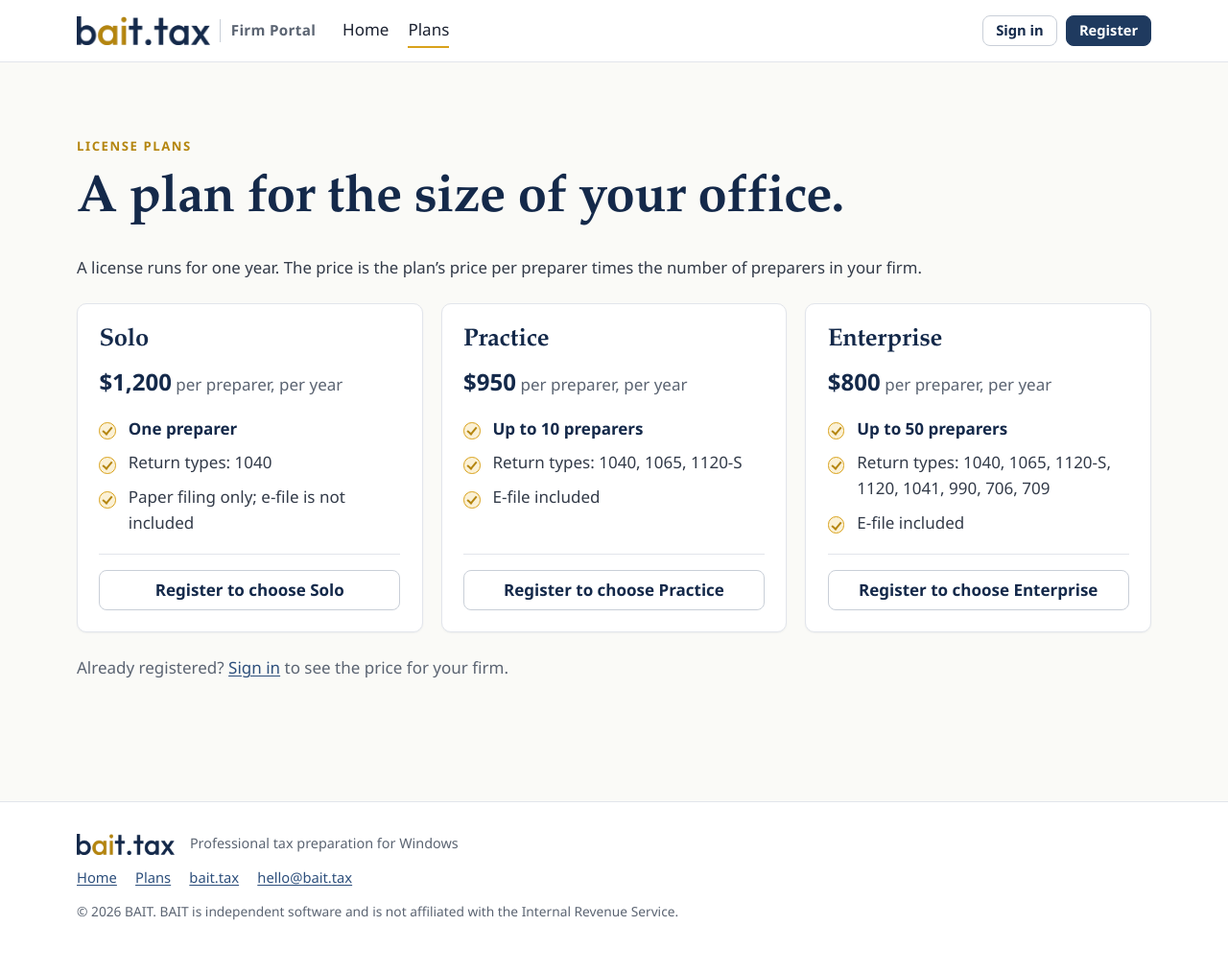
After one commit to baileylburke/bait-firm-portal, a Node server app: page /plans in a window 1280 px wide. The commit adds this page. Shown: the whole page at 96% size. Run offline with Node 20, Linux system fonts and the light colour scheme.

Commit message:
License plans and plan selection

```diff
--- a/controllers/authController.js
+++ b/controllers/authController.js
@@ -3,6 +3,7 @@ const firmService = require('../services/firmService');
 const { startSession, endSession, setFlash } = require('../middleware/session');
 
 const HOME = '/';
+const PLANS = '/plans';
 
 function renderRegister(res, { status = 200, values = {}, errors = {} } = {}) {
   res.status(status).render('register', {
@@ -58,8 +59,8 @@ async function register(req, res, next) {
     }
 
     await startSession(req, result.firm);
-    setFlash(req, 'ok', `Welcome, ${result.firm.name}. Your firm account is ready.`);
-    res.redirect(HOME);
+    setFlash(req, 'ok', `Welcome, ${result.firm.name}. Your firm account is ready. Choose a license plan to continue.`);
+    res.redirect(PLANS);
   } catch (err) {
     next(err);
   }
--- /dev/null
+++ b/controllers/planController.js
@@ -0,0 +1,57 @@
+// Load plans and handle plan selection through LicenseService
+const licenseService = require('../services/licenseService');
+const { setFlash } = require('../middleware/session');
+const { money } = require('../middleware/viewHelpers');
+
+const PLANS = '/plans';
+
+async function renderPlans(req, res, { status = 200, refusal = null } = {}) {
+  const [plans, current] = await Promise.all([
+    licenseService.plansFor(req.firm),
+    req.firm ? licenseService.currentLicenseOf(req.firm) : null,
+  ]);
+
+  res.status(status).render('plans', {
+    pageTitle: 'License plans',
+    active: 'plans',
+    plans,
+    current,
+    refusal,
+  });
+}
+
+// GET /plans
+async function showPlans(req, res, next) {
+  try {
+    await renderPlans(req, res);
+  } catch (err) {
+    next(err);
+  }
+}
+
+// POST /plans/choose
+async function choosePlan(req, res, next) {
+  try {
+    const { ok, values } = req.validated;
+    if (!ok) {
+      return await renderPlans(req, res, { status: 422, refusal: 'Choose one of the listed plans.' });
+    }
+
+    const result = await licenseService.choosePlan(req.firm, values.planId);
+    if (!result.ok) {
+      // Show the reason returned by the service
+      return await renderPlans(req, res, { status: 409, refusal: result.reason });
+    }
+
+    const { plan, price, replacedPlan } = result;
+    const message = replacedPlan
+      ? `Your firm changed from the ${replacedPlan.name} plan to the ${plan.name} plan: ${money(price)} a year.`
+      : `Your firm now has the ${plan.name} plan: ${money(price)} a year.`;
+    setFlash(req, 'ok', message);
+    res.redirect(PLANS);
+  } catch (err) {
+    next(err);
+  }
+}
+
+module.exports = { showPlans, choosePlan };
--- /dev/null
+++ b/middleware/viewHelpers.js
@@ -0,0 +1,18 @@
+// Formatting helpers shared through app.locals
+
+// Format whole dollar prices
+function money(amount) {
+  return `$${Number(amount).toLocaleString('en-US', { maximumFractionDigits: 0 })}`;
+}
+
+// Format dates for display
+function shortDate(date) {
+  return new Date(date).toLocaleDateString('en-US', { year: 'numeric', month: 'short', day: 'numeric' });
+}
+
+// Format a count with a singular or plural label
+function plural(count, word) {
+  return `${count} ${word}${count === 1 ? '' : 's'}`;
+}
+
+module.exports = { money, shortDate, plural };
--- a/public/css/site.css
+++ b/public/css/site.css
@@ -170,6 +170,25 @@ form.inline { display: inline; margin: 0; }
 .checks.light li::before { background: rgba(217, 162, 27, 0.18); }
 .checks.light li::after { border-color: var(--gold); }
 
+/* plans */
+.plans { align-items: stretch; }
+.plan { display: flex; flex-direction: column; padding-bottom: 1.4rem; }
+.plan.current { border-color: var(--gold); box-shadow: 0 0 0 2px var(--gold-soft), 0 1px 2px rgba(20, 41, 74, 0.05); }
+.plan-head { display: flex; align-items: center; justify-content: space-between; gap: 0.6rem; flex-wrap: wrap; }
+.plan-head h2 { font-size: 1.6rem; margin: 0; }
+.plan-head .pill { margin: 0; }
+.plan .plan-rate { margin: 0.6rem 0 1.1rem; color: var(--muted); }
+.plan .plan-rate b { font-size: 1.5rem; color: var(--navy-deep); font-weight: 700; }
+.plan-facts { gap: 0.6rem; margin-bottom: 1.2rem; }
+.plan-foot { margin-top: auto; padding-top: 1rem; border-top: 1px solid var(--line); }
+.plan .plan-price { margin: 0 0 0.9rem; color: var(--ink); }
+.plan-price b { font-size: 1.35rem; color: var(--navy-deep); }
+.plan-price-label { display: block; font-size: 0.78rem; letter-spacing: 0.08em; text-transform: uppercase; color: var(--muted); font-weight: 700; }
+.plan-price-math { display: block; font-size: 0.88rem; color: var(--muted); }
+.plan .plan-note { margin: 0; font-size: 0.92rem; color: var(--muted); }
+.plan .plan-note.warn { color: #6c0a1b; background: var(--err-soft); border-radius: 8px; padding: 0.6rem 0.75rem; }
+.plans-after { margin-top: 1.5rem; color: var(--muted); }
+
 /* forms */
 .form { display: grid; gap: 1rem; margin-top: 1.2rem; }
 .form.boxed { background: var(--white); border: 1px solid var(--line); border-radius: var(--radius); padding: 1.2rem; }
--- a/server.js
+++ b/server.js
@@ -4,6 +4,7 @@ const express = require('express');
 
 const pageRoutes = require('./routes/pageRoutes');
 const authRoutes = require('./routes/authRoutes');
+const planRoutes = require('./routes/planRoutes');
 const dataStore = require('./services/dataStore');
 
 const securityHeaders = require('./middleware/security');
@@ -11,6 +12,7 @@ const requestLogger = require('./middleware/requestLogger');
 const { sessions, flashToView } = require('./middleware/session');
 const { loadCurrentFirm } = require('./middleware/auth');
 const { notFound, errorHandler } = require('./middleware/errorHandlers');
+const viewHelpers = require('./middleware/viewHelpers');
 
 const app = express();
 const PORT = process.env.PORT || 3000;
@@ -26,6 +28,9 @@ app.locals.site = {
   productUrl: 'https://bait.tax',
   contact: 'hello@bait.tax',
 };
+
+// Register shared formatting helpers
+Object.assign(app.locals, viewHelpers);
 
 // middleware
 
@@ -51,6 +56,7 @@ app.use(express.json({ limit: '20kb' }));
 
 app.use('/', pageRoutes);
 app.use('/', authRoutes);
+app.use('/', planRoutes);
 
 // after the routes
 
--- a/views/home.ejs
+++ b/views/home.ejs
@@ -9,11 +9,14 @@
         <h1>One place for your firm’s license, downloads, and support.</h1>
         <p class="lead"><%= site.product %> is professional tax-preparation software for Windows. The Firm Portal is where your office buys its license, downloads each release, and reports what needs to be fixed or added.</p>
         <% if (locals.currentFirm) { %>
+          <div class="cta">
+            <a class="btn primary big" href="/plans">See the license plans</a>
+          </div>
           <p class="status"><span class="pill">Signed in</span> <%= currentFirm.name %> · <%= currentFirm.preparerCount %> <%= currentFirm.preparerCount === 1 ? 'preparer' : 'preparers' %>. Client and return data never leave the firm’s own computers.</p>
         <% } else { %>
           <div class="cta">
             <a class="btn primary big" href="/register">Register your firm</a>
-            <a class="btn ghost big" href="/sign-in">Sign in</a>
+            <a class="btn ghost big" href="/plans">See the plans</a>
           </div>
           <p class="status"><span class="pill">Private preview</span> Client and return data never leave the firm’s own computers.</p>
         <% } %>
--- a/views/partials/footer.ejs
+++ b/views/partials/footer.ejs
@@ -6,6 +6,7 @@
     </div>
     <nav class="foot-links" aria-label="Footer">
       <a href="/">Home</a>
+      <a href="/plans">Plans</a>
       <a href="<%= site.productUrl %>">bait.tax</a>
       <a href="mailto:<%= site.contact %>"><%= site.contact %></a>
     </nav>
--- a/views/partials/nav.ejs
+++ b/views/partials/nav.ejs
@@ -8,6 +8,7 @@
     </a>
     <nav class="links" aria-label="Site">
       <a href="/" class="<%= active === 'home' ? 'on' : '' %>">Home</a>
+      <a href="/plans" class="<%= active === 'plans' ? 'on' : '' %>">Plans</a>
     </nav>
     <div class="actions">
       <% if (firm) { %>
--- /dev/null
+++ b/views/plans.ejs
@@ -0,0 +1,81 @@
+<%- include('partials/header') %>
+<%- include('partials/nav') %>
+<% const firm = locals.currentFirm || null; %>
+<% const isAdmin = Boolean(firm) && firm.role === 'admin'; %>
+
+<main id="main">
+  <section class="section">
+    <div class="wrap">
+      <p class="eyebrow">License plans</p>
+      <h1>A plan for the size of your office.</h1>
+      <p class="lead-sm">A license runs for one year. The price is the plan’s price per preparer times the number of preparers in your firm.</p>
+
+      <% if (refusal) { %>
+        <div class="alert error" role="alert">
+          <p><b>The plan was not changed.</b> <%= refusal %></p>
+        </div>
+      <% } %>
+
+      <% if (firm && !isAdmin) { %>
+        <div class="alert info">
+          <% if (current) { %>
+            <p><b><%= firm.name %></b> has the <b><%= current.plan.name %></b> plan: <%= money(current.price) %> a year for <%= plural(firm.preparerCount, 'preparer') %>. The license started on <%= shortDate(current.license.startDate) %> and runs to <%= shortDate(current.license.expiresOn) %>.</p>
+          <% } else { %>
+            <p><b><%= firm.name %></b> has no license yet. The prices below are for your <%= plural(firm.preparerCount, 'preparer') %>.</p>
+          <% } %>
+        </div>
+      <% } else if (isAdmin) { %>
+        <div class="alert info"><p>You are signed in as the administrator. An administrator account does not hold a license.</p></div>
+      <% } %>
+
+      <div class="grid three plans">
+        <% plans.forEach(({ plan, price, isCurrent, canChoose, reason }) => { %>
+          <article class="card plan<%= isCurrent ? ' current' : '' %>">
+            <header class="plan-head">
+              <h2><%= plan.name %></h2>
+              <% if (isCurrent) { %><span class="pill">Current plan</span><% } %>
+            </header>
+
+            <p class="plan-rate"><b><%= money(plan.pricePerSeat) %></b> per preparer, per year</p>
+
+            <ul class="checks plan-facts">
+              <li><b><%= plan.seatLimit === 1 ? 'One preparer' : 'Up to ' + plan.seatLimit + ' preparers' %></b></li>
+              <li>Return types: <%= plan.returnTypes.join(', ') %></li>
+              <li><%= plan.efileIncluded ? 'E-file included' : 'Paper filing only; e-file is not included' %></li>
+            </ul>
+
+            <div class="plan-foot">
+              <% if (!firm) { %>
+                <a class="btn ghost wide" href="/register">Register to choose <%= plan.name %></a>
+              <% } else if (isAdmin) { %>
+                <p class="plan-note"><%= plan.seatLimit === 1 ? '1 seat' : plan.seatLimit + ' seats' %></p>
+              <% } else { %>
+                <p class="plan-price">
+                  <span class="plan-price-label">Your price</span>
+                  <b><%= money(price) %></b> a year
+                  <span class="plan-price-math"><%= money(plan.pricePerSeat) %> × <%= plural(firm.preparerCount, 'preparer') %></span>
+                </p>
+                <% if (canChoose) { %>
+                  <form method="post" action="/plans/choose">
+                    <input type="hidden" name="planId" value="<%= plan.planId %>">
+                    <button class="btn primary wide" type="submit"><%= current ? 'Change to ' + plan.name : 'Choose ' + plan.name %></button>
+                  </form>
+                <% } else if (!isCurrent) { %>
+                  <p class="plan-note warn"><%= reason %></p>
+                <% } else { %>
+                  <p class="plan-note">Active to <%= shortDate(current.license.expiresOn) %>.</p>
+                <% } %>
+              <% } %>
+            </div>
+          </article>
+        <% }) %>
+      </div>
+
+      <% if (!firm) { %>
+        <p class="plans-after">Already registered? <a href="/sign-in">Sign in</a> to see the price for your firm.</p>
+      <% } %>
+    </div>
+  </section>
+</main>
+
+<%- include('partials/footer') %>
```
Also changed, not shown: routes/planRoutes.js (added, +16 -0 lines), services/licenseService.js (added, +112 -0 lines).
